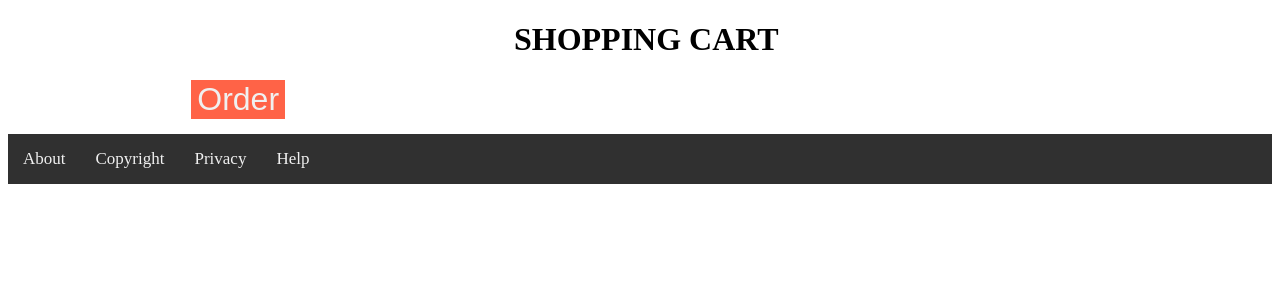
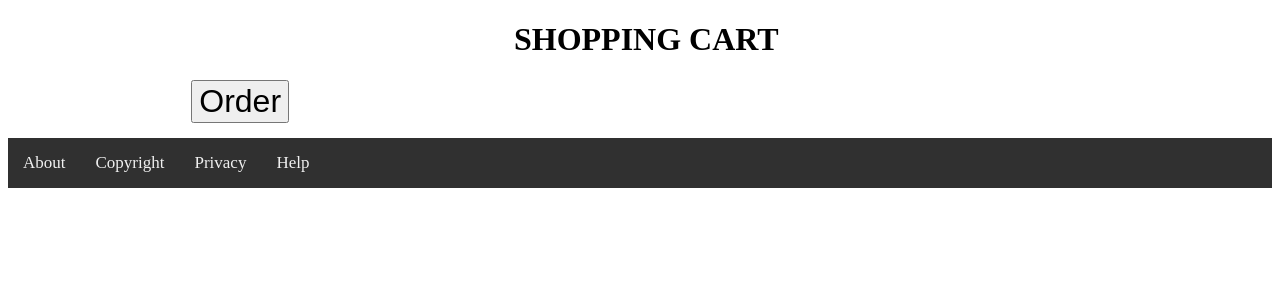
Before and after one commit to Khoa10802/Full-stack-App-Group-11, a PHP site: page /shoppingcart.php in a window 1280 px wide. Shown: the part 148-448 px from the top of the page. Run offline with PHP 8.4, Linux system fonts and the light colour scheme.

Commit message:
small update

```diff
--- a/register.php
+++ b/register.php
@@ -8,7 +8,7 @@
     <meta charset="UTF-8">
     <meta http-equiv="X-UA-Compatible" content="IE=edge">
     <meta name="viewport" content="width=device-width, initial-scale=1.0">
-    <link rel="stylesheet" href="../style.css" type="text/css">
+    <link rel="stylesheet" href="style.css" type="text/css">
     <title>Join</title>
 </head>
 <body>
--- a/style.css
+++ b/style.css
@@ -134,9 +134,10 @@ h1 {
 
 #order_btn {
   font-size: 32px;
-  border: none;
+}
+
+#order_btn:hover {
   background-color: tomato;
-  color: #f0f0f0;
 }
 
 /*Vendor pages*/
```
Also changed, not shown: README.md.
